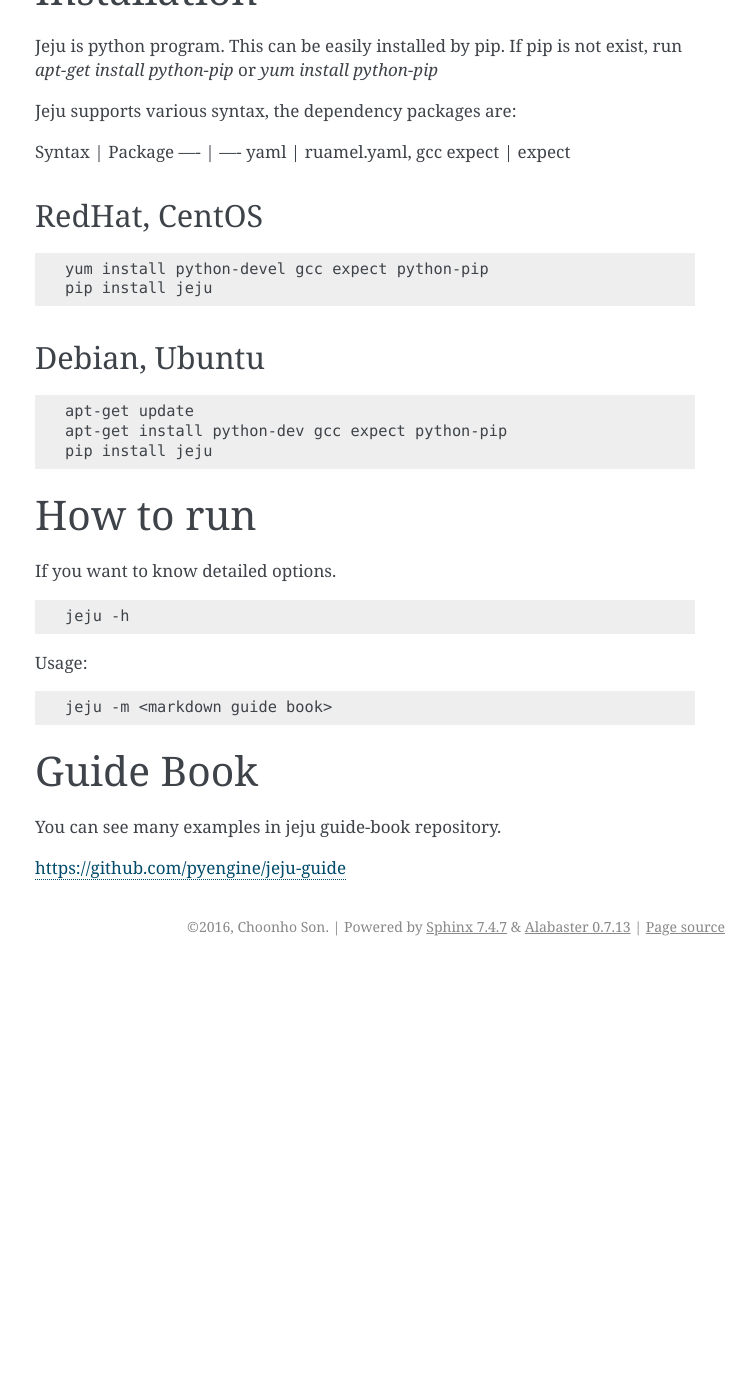
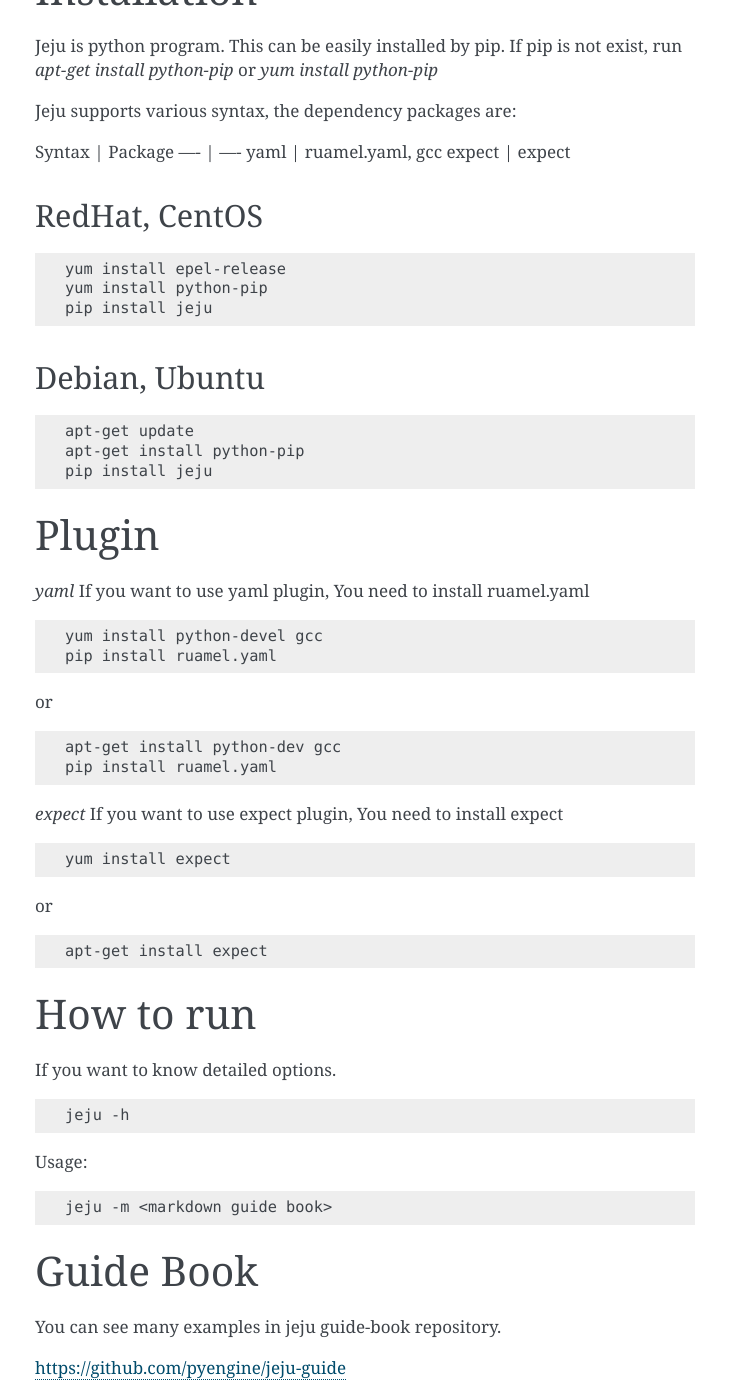
Before and after one commit to pyengine/jeju, a Sphinx documentation site: the page built from docs/index.md, in a window 1280 px wide and 1400 px high, scrolled down 1418 px. Shown: the whole window, without its empty margins (385-1141 px from the left). Built offline with Sphinx 7.4.7, drawn with Linux system fonts in a browser that asks for light colours; before the commit the page ends 2384 px from its top, so only the background shows below that.

```diff
--- a/docs/index.md
+++ b/docs/index.md
@@ -39,7 +39,8 @@ expect  | expect
 ## RedHat, CentOS
 
 ~~~bash
-yum install python-devel gcc expect python-pip
+yum install epel-release
+yum install python-pip
 pip install jeju
 ~~~
 
@@ -47,9 +48,42 @@ pip install jeju
 
 ~~~bash
 apt-get update
-apt-get install python-dev gcc expect python-pip
+apt-get install python-pip
 pip install jeju
 ~~~
+
+# Plugin
+
+*yaml*
+If you want to use yaml plugin,
+You need to install ruamel.yaml
+
+~~~bash
+yum install python-devel gcc
+pip install ruamel.yaml
+~~~
+
+or
+
+~~~bash
+apt-get install python-dev gcc
+pip install ruamel.yaml
+~~~
+
+*expect*
+If you want to use expect plugin,
+You need to install expect
+
+~~~bash
+yum install expect
+~~~
+
+or
+
+~~~bash
+apt-get install expect
+~~~
+
 
 # How to run
 
--- a/src/jeju/__init__.py
+++ b/src/jeju/__init__.py
@@ -0,0 +1,3 @@
+__auth__ = 'Choonho Son'
+__version__ = '0.3.6'
+__logging__ = 'console'
```
Also changed, not shown: README.md (+36 -2 lines), 6 other files.
